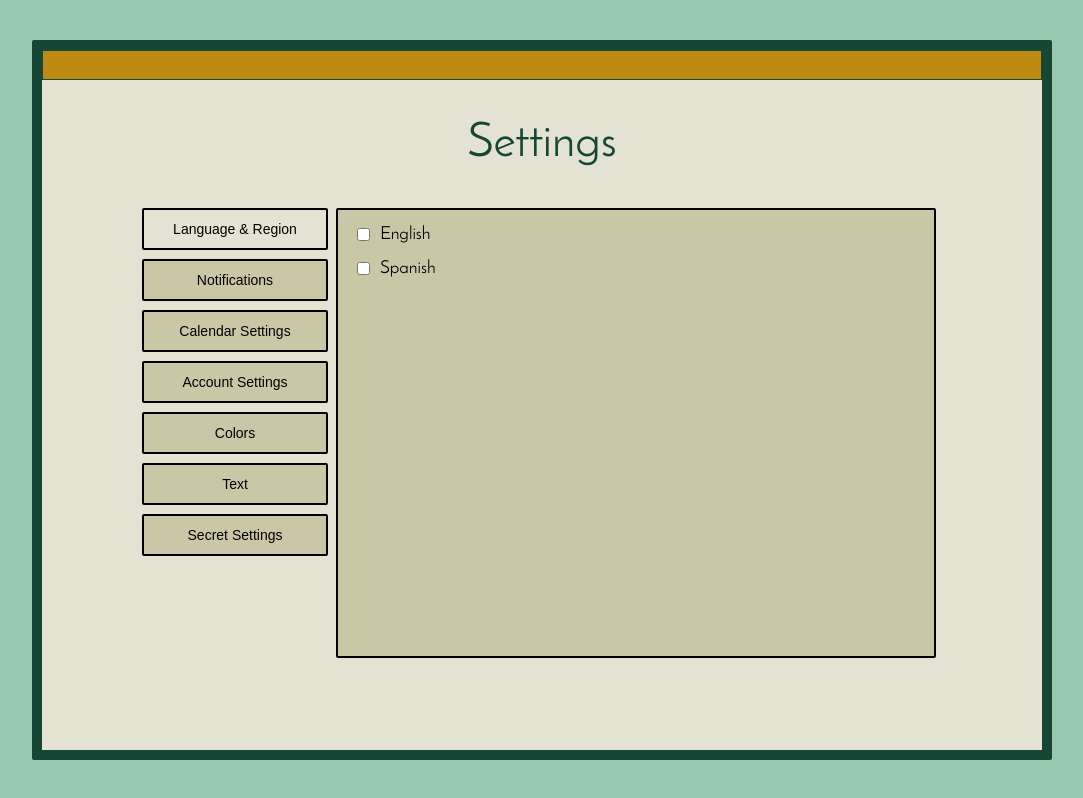
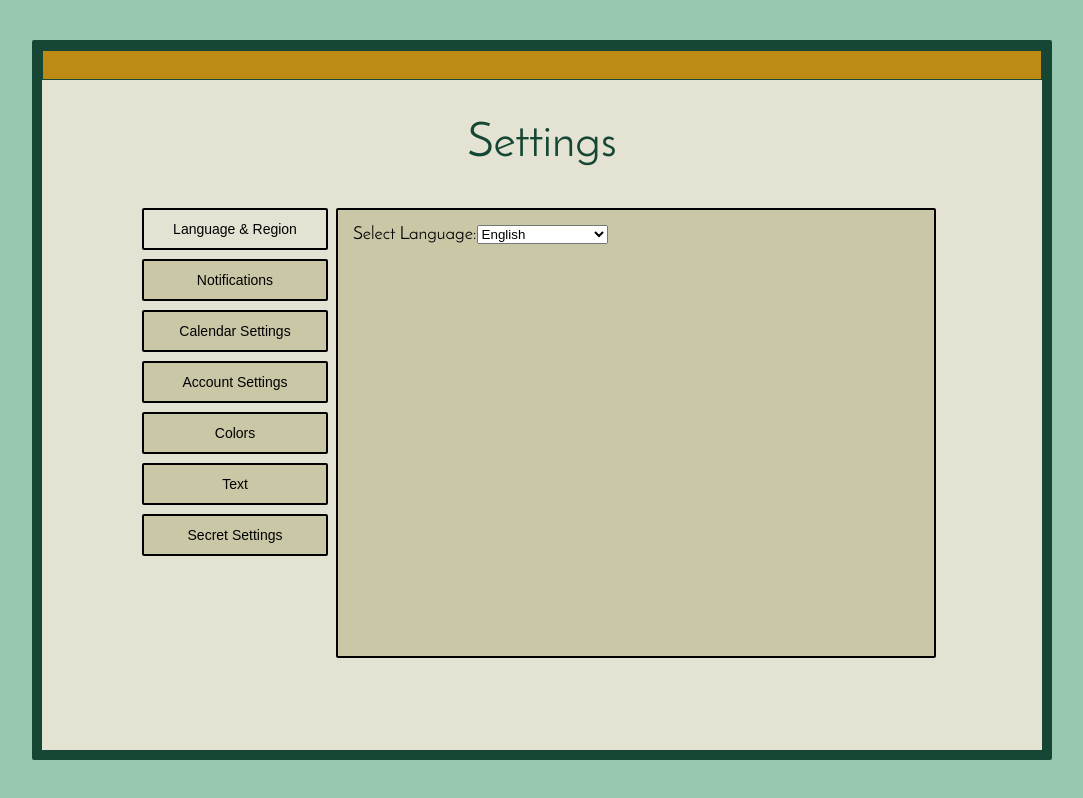
Before and after one commit to KevinBeltran23/csc307_154734, a React (Vite) app in the folder packages/react-frontend/: page /settings in a window 1280 px wide. Shown: the whole page, without its empty margins (98-1181 px from the left). Built offline with nearby package versions, Linux system fonts and the light colour scheme; sample sign-in values are in the browser's storage.

Commit message:
added language dropdown

```diff
--- a/packages/react-frontend/src/pages/Settings.jsx
+++ b/packages/react-frontend/src/pages/Settings.jsx
@@ -2,14 +2,37 @@ import React, { useState, useEffect } from "react";
 import Translate from "./Translate"; // Import the Translate component
 import "../components/Settings.css";
 
+
+/* Google Translate Language Codes */
+const languageOptions = {
+  "Mandarin Chinese": "zh-CN",
+  "Spanish": "es",
+  "English": "en",
+  "Hindi": "hi",
+  "Bengali": "bn",
+  "Portuguese": "pt-BR",
+  "Russian": "ru",
+  "Japanese": "ja",
+  "Vietnamese": "vi"
+};
+
+
+/* Options for various settings */
 const Settings = () => {
   const [selectedOption, setSelectedOption] = useState(
-    localStorage.getItem("selectedOption") || "Language & Region"
+    "Language & Region"
   );
   const [settings, setSettings] = useState({
     "Language & Region": {
-      "English": false,
+      "Mandarin Chinese": false,
       "Spanish": false,
+      "English": true, // Default to English
+      "Hindi": false,
+      "Bengali": false,
+      "Portuguese": false,
+      "Russian": false,
+      "Japanese": false,
+      "Vietnamese": false,
     },
     "Notifications": {
       "Email Notifications": false,
@@ -38,19 +61,8 @@ const Settings = () => {
     }
   });
 
-  // useEffect(() => {
-  //   const savedSettings = localStorage.getItem("settings");
-  //   if (savedSettings) {
-  //     setSettings(JSON.parse(savedSettings));
-  //   }
-  // }, []);
 
-  // useEffect(() => {
-  //   localStorage.setItem("selectedOption", selectedOption);
-  //   localStorage.setItem("settings", JSON.stringify(settings));
-  // }, [selectedOption, settings]);
-
-  // Effect to toggle bold text class
+  /* Activates or deactivates bold text */
   useEffect(() => {
     if (settings.Text["Bold Text"]) {
       document.body.classList.add("bold-text");
@@ -59,23 +71,21 @@ const Settings = () => {
     }
   }, [settings.Text["Bold Text"]]);
 
-  const handleCheckboxChange = (option, setting) => {
+
+  /* Handles dropdown change for language options */
+  const handleDropdownChange = (option, event) => {
+    const selectedLanguage = event.target.value;
     setSettings((prevSettings) => {
       const updatedSettings = { ...prevSettings };
-      // For options like language and colors, uncheck other options when one is checked
-      if (option === "Language & Region" || option === "Colors") {
-        Object.keys(updatedSettings[option]).forEach((key) => {
-          updatedSettings[option][key] = key === setting;
-        });
-      } else {
-        updatedSettings[option][setting] = !updatedSettings[option][setting];
-      }
+      Object.keys(updatedSettings[option]).forEach((key) => {
+        updatedSettings[option][key] = key === selectedLanguage;
+      });
 
       if (option === "Language & Region") {
-        const selectedLanguage = setting === "English" ? "en" : "es";
+        const languageCode = languageOptions[selectedLanguage];
         const googleTranslateElement = document.querySelector(".goog-te-combo");
         if (googleTranslateElement) {
-          googleTranslateElement.value = selectedLanguage;
+          googleTranslateElement.value = languageCode;
           setTimeout(() => {
             googleTranslateElement.dispatchEvent(new Event("change"));
           }, 0); // Trigger change event after setting the value
@@ -86,7 +96,27 @@ const Settings = () => {
     });
   };
 
+  /* Renders options based on settings selection */
   const renderOptionContent = () => {
+    if (selectedOption === "Language & Region") {
+      return (
+        <div>
+          <label className="settings-label">
+            Select Language:
+            <select
+              value={Object.keys(settings["Language & Region"]).find(key => settings["Language & Region"][key]) || "English"}
+              onChange={(event) => handleDropdownChange("Language & Region", event)}
+            >
+              {Object.keys(languageOptions).map((language) => (
+                <option key={language} value={language}>
+                  {language}
+                </option>
+              ))}
+            </select>
+          </label>
+        </div>
+      );
+    }
     return (
       <div>
         {Object.keys(settings[selectedOption]).map((setting) => (
@@ -103,15 +133,28 @@ const Settings = () => {
     );
   };
 
+  /* Handles the selection of a checkbox */
+  const handleCheckboxChange = (option, setting) => {
+    setSettings((prevSettings) => {
+      const updatedSettings = { ...prevSettings };
+      updatedSettings[option][setting] = !updatedSettings[option][setting];
+      return updatedSettings;
+    });
+  };
+
+  /* Component Layout */
   return (
     <div className="page-container">
       <div className="settings-box">
+
         {/* Gold Bar */}
         <div className="settings-bar"></div>
 
         {/* Settings Text */}
         <div className="settings-header">Settings</div>
         <div className="settings-buttons-options">
+
+          {/* Settings Buttons */}
           <div className="settings-buttons">
             {Object.keys(settings).map((option) => (
               <button
@@ -128,6 +171,7 @@ const Settings = () => {
           <div className="settings-options">
             <div className="settings-option">{renderOptionContent()}</div>
           </div>
+
         </div>
       </div>
       <Translate /> {/* Add the Translate component */}
```
